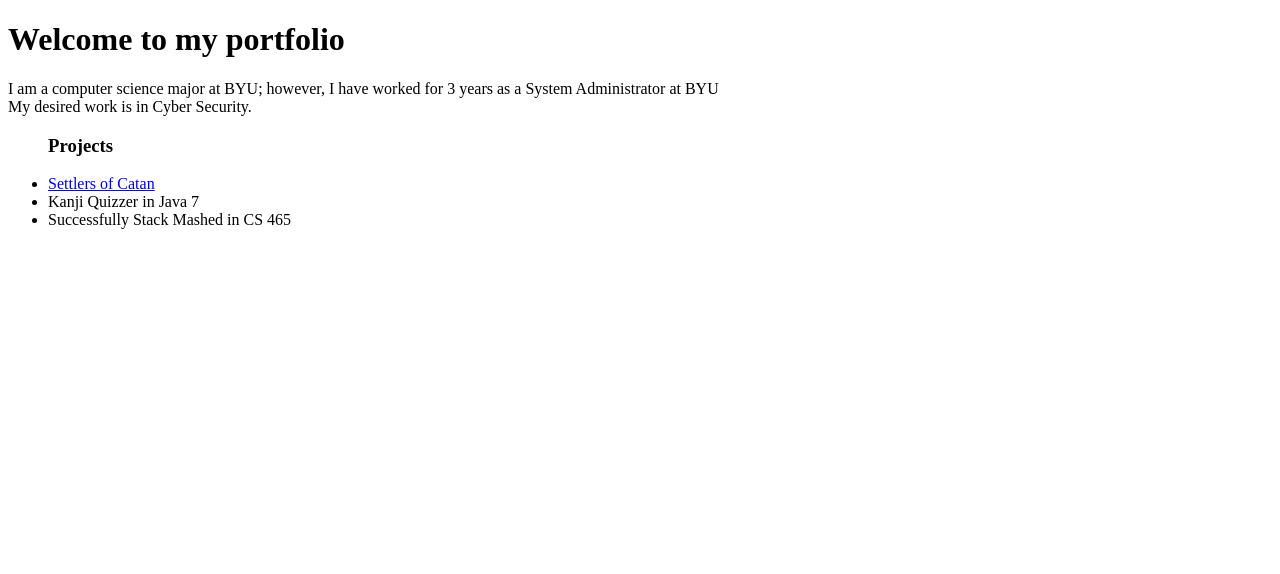
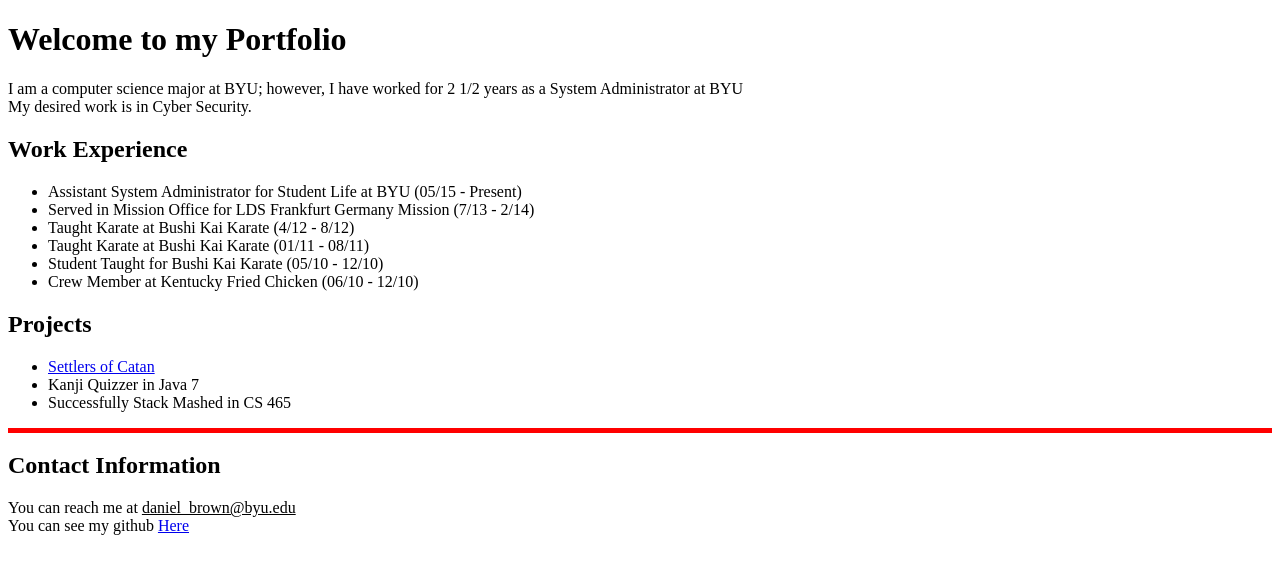
Before and after one commit to derbraun/portfolio, a plain HTML site: page index.html in a window 1280 px wide. Drawn offline with Linux system fonts and the light colour scheme.

Commit message:
updated index.html

```diff
--- a/index.html
+++ b/index.html
@@ -5,18 +5,36 @@
     <title>My Portfolio Website</title>
 </head>
 <body>
-    <h1> Welcome to my portfolio</h1>
-    <p> I am a computer science major at BYU; however, I have worked for 3 years as a System Administrator at BYU<br>
+    <h1> Welcome to my Portfolio</h1>
+    <p> I am a computer science major at BYU; however, I have worked for 2 1/2 years as a System Administrator at BYU<br>
     My desired work is in Cyber Security.</p>
 
+    <h2>Work Experience</h2>
+    <ul>
+        <li>Assistant System Administrator for Student Life at BYU (05/15 - Present)</li>
+        <li>Served in Mission Office for LDS Frankfurt Germany Mission (7/13 - 2/14)</li>
+        <li>Taught Karate at Bushi Kai Karate (4/12 - 8/12)</li>
+        <li>Taught Karate at Bushi Kai Karate (01/11 - 08/11)</li>
+        <li>Student Taught for Bushi Kai Karate (05/10 - 12/10)</li>
+        <li>Crew Member at Kentucky Fried Chicken (06/10 - 12/10)</li>
+    </ul>
 
-    <ul><h3> Projects</h3>
+
+    <h2> Projects</h2>
+    <ul>
         <li><a href="https://github.com/derbraun/catanpublic">Settlers of Catan</a></li>
         <li>Kanji Quizzer in Java 7</li>
         <li>Successfully Stack Mashed in CS 465</li>
 
+    </ul>
 
-    </ul>
+<hr align="center" size="5" color="red">
+
+    <h2>Contact Information</h2>
+
+    <p> You can reach me at <u>daniel_brown@byu.edu</u><br>
+    You can see my github <a href="https://github.com/derbraun">Here</a> <br>
+    </p>
 
 </body>
 </html>
```
